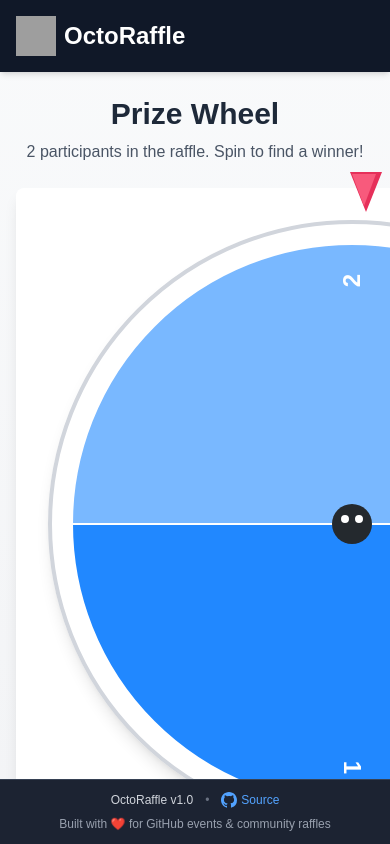
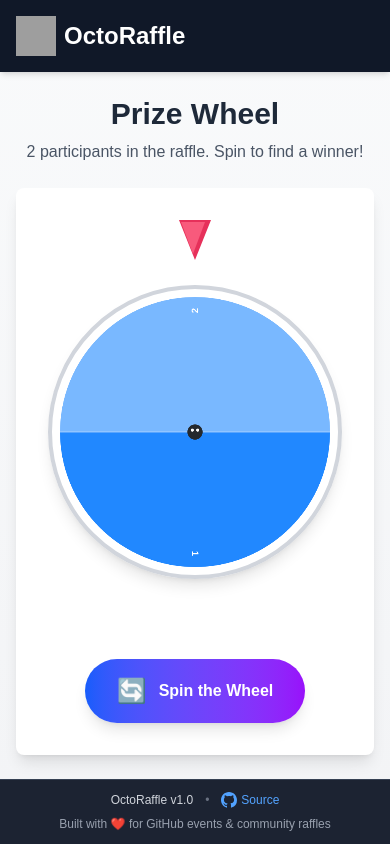
Before and after one commit to asizikov/octo-raffle, a Next.js app: page / in a window 390 px wide. Both pictures are taken after a click on the button "Start Raffle". Built offline with nearby package versions, Linux system fonts and the light colour scheme; grey boxes are pictures that could not be loaded.

Commit message:
Refactor ParticipantTable, PrizeWheel, and Home components for improved layout and responsiveness

```diff
--- a/src/app/components/ParticipantTable.js
+++ b/src/app/components/ParticipantTable.js
@@ -7,19 +7,19 @@ export default function ParticipantTable({ participants }) {
   const isObject = typeof participants[0] === 'object' && participants[0] !== null;
 
   return (
-    <div className="overflow-x-auto max-h-[32rem] border rounded-lg bg-white shadow-md">
-      <table className="min-w-full divide-y divide-gray-200">
-        <thead className="bg-gray-50 sticky top-0 z-10">
-          <tr>
-            <th className="px-4 py-2 text-left text-xs font-medium text-gray-500 uppercase tracking-wider">ID</th>
-            <th className="px-4 py-2 text-left text-xs font-medium text-gray-500 uppercase tracking-wider">Name</th>
+    <div className="h-full flex flex-col border rounded-lg bg-white shadow-md overflow-hidden">
+      <table className="min-w-full divide-y divide-gray-200 flex flex-col h-full">
+        <thead className="bg-gray-50 flex-shrink-0">
+          <tr className="flex">
+            <th className="flex-1 px-4 py-2 text-left text-xs font-medium text-gray-500 uppercase tracking-wider">ID</th>
+            <th className="flex-1 px-4 py-2 text-left text-xs font-medium text-gray-500 uppercase tracking-wider">Name</th>
           </tr>
         </thead>
-        <tbody className="bg-white divide-y divide-gray-200">
+        <tbody className="bg-white divide-y divide-gray-200 flex-1 overflow-y-auto">
           {participants.map((p, idx) => (
-            <tr key={isObject ? p.id || idx : idx}>
-              <td className="px-4 py-2 whitespace-nowrap text-sm text-gray-700">{isObject ? p.id : p}</td>
-              <td className="px-4 py-2 whitespace-nowrap text-sm text-gray-700">{isObject ? p.name : p}</td>
+            <tr key={isObject ? p.id || idx : idx} className="flex">
+              <td className="flex-1 px-4 py-2 whitespace-nowrap text-sm text-gray-700">{isObject ? p.id : p}</td>
+              <td className="flex-1 px-4 py-2 whitespace-nowrap text-sm text-gray-700">{isObject ? p.name : p}</td>
             </tr>
           ))}
         </tbody>
--- a/src/app/components/PrizeWheel.js
+++ b/src/app/components/PrizeWheel.js
@@ -141,17 +141,19 @@ const PrizeWheel = ({ participants, onSelectWinner, winningNumber }) => {
   };
 
   return (
-    <div className="relative mx-auto">
+    <div className="relative mx-auto flex flex-col h-full">
+      <div className="flex-1 flex items-center justify-center">
         <canvas
           ref={canvasRef}
-        width={600}
-        height={600}
-        className="border-4 border-gray-300 rounded-full shadow-lg"
+          width={750}
+          height={750}
+          className="border-4 border-gray-300 rounded-full shadow-lg max-w-full max-h-full"
+          style={{ width: 'auto', height: 'auto' }}
         />
 
         {/* Arrow pointer - positioned at the top center above the wheel, pointing down */}
         <div
-        className="absolute top-0 left-1/2 transform -translate-x-1/2 -translate-y-full rotate-0 z-10"
+          className="absolute top-12 left-1/2 transform -translate-x-1/2 -translate-y-full rotate-0 z-10"
           ref={arrowRef}
         >
           <div className="w-8 h-12 relative">
@@ -175,8 +177,9 @@ const PrizeWheel = ({ participants, onSelectWinner, winningNumber }) => {
             />
           </div>
         </div>
+      </div>
 
-      <div className="mt-10 text-center">
+      <div className="mt-4 text-center flex-shrink-0">
         <button
           onClick={spinWheel}
           disabled={isSpinning}
--- a/src/app/page.js
+++ b/src/app/page.js
@@ -57,9 +57,9 @@ export default function Home() {
         </div>
       </header>
 
-      <div className="flex-1 overflow-y-auto">
-        <div className="container mx-auto px-4 py-6">
-          <div className="text-center mb-6">
+      <div className="flex-1 overflow-hidden flex flex-col">
+        <div className="container mx-auto px-4 py-6 flex flex-col h-full">
+          <div className="text-center mb-6 flex-shrink-0">
             <h2 className="text-3xl font-bold text-gray-800 mb-2">
               Prize Wheel
             </h2>
@@ -72,15 +72,15 @@ export default function Home() {
           </div>
 
           {!raffleStarted ? (
-            <div className="mt-8">
+            <div className="flex-1 flex items-center justify-center">
               <ParticipantSetup onStartRaffle={handleStartRaffle} />
             </div>
           ) : (
-            <div className="flex flex-col md:flex-row gap-8 items-stretch">
+            <div className="flex-1 flex flex-col md:flex-row gap-8 min-h-0">
               {participants.length > 0 ? (
                 <>
-                  <div className="w-[700px]">
-                    <div className="bg-white rounded-lg shadow-lg p-8 mb-6">
+                  <div className="flex-1 min-w-0">
+                    <div className="bg-white rounded-lg shadow-lg p-8 h-full flex items-center justify-center">
                       <PrizeWheel
                         participants={participants}
                         onSelectWinner={handleSelectWinner}
@@ -88,14 +88,17 @@ export default function Home() {
                     </div>
                   </div>
                   {isCsvImport && (
-                    <div className="w-full md:w-[350px] lg:w-[400px] xl:w-[450px] overflow-y-auto">
-                      <h3 className="text-lg font-bold mb-2 text-gray-800">Participants List</h3>
+                    <div className="w-full md:w-[350px] lg:w-[400px] xl:w-[450px] flex flex-col">
+                      <h3 className="text-lg font-bold mb-2 text-gray-800 flex-shrink-0">Participants List</h3>
+                      <div className="flex-1 min-h-0">
                         <ParticipantTable participants={participants} />
+                      </div>
                     </div>
                   )}
                 </>
               ) : (
-                <div className="text-center py-10 bg-white rounded-lg shadow-lg max-w-md mx-auto">
+                <div className="flex-1 flex items-center justify-center">
+                  <div className="text-center py-10 bg-white rounded-lg shadow-lg max-w-md">
                     <h2 className="text-2xl font-bold mb-4 text-gray-800">All participants have been selected!</h2>
                     <button
                       onClick={() => setRaffleStarted(false)}
@@ -103,6 +106,7 @@ export default function Home() {
                     >
                       Start New Raffle
                     </button>
+                  </div>
                 </div>
               )}
             </div>
```
Lines whose indentation alone changed are shown as unchanged.
